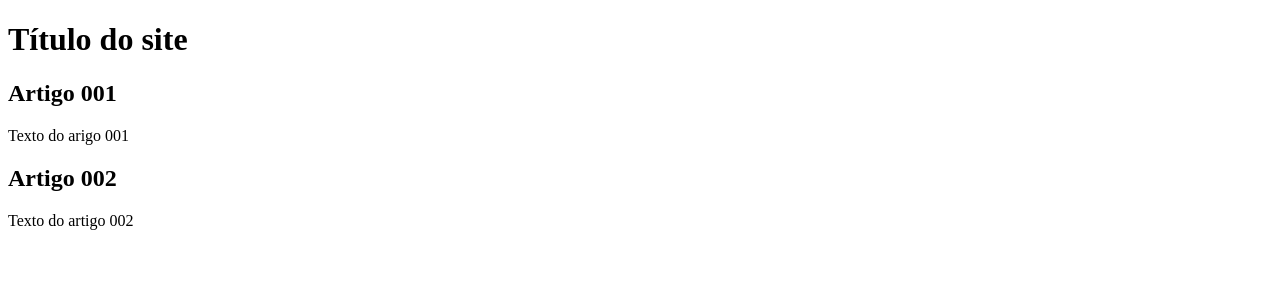
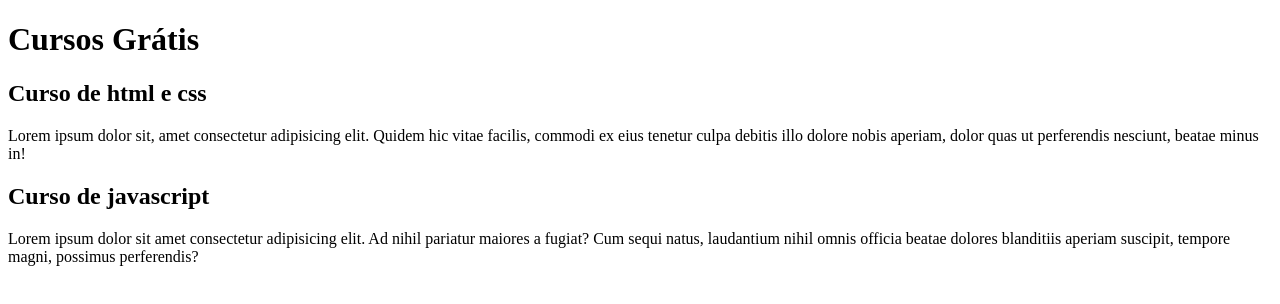
Before and after one commit to Hornbalonga/projeto-site, a plain HTML site: page index.html in a window 1280 px wide. Drawn offline with Linux system fonts and the light colour scheme.

Commit message:
Comecei a escrever p conteúdo

```diff
--- a/index.html
+++ b/index.html
@@ -1,23 +1,28 @@
 <!DOCTYPE html>
 <html lang="pt-br">
+
 <head>
     <meta charset="UTF-8">
     <meta name="viewport" content="width=device-width, initial-scale=1.0">
     <title>Título site</title>
 </head>
+
 <body>
     <main>
         <header>
-            <h1>Título do site</h1>
+            <h1>Cursos Grátis</h1>
         </header>
         <article>
-            <h2>Artigo 001</h2>
-            <p>Texto do arigo 001</p>
+            <h2>Curso de html e css</h2>
+            <p>Lorem ipsum dolor sit, amet consectetur adipisicing elit. Quidem hic vitae facilis, commodi ex eius
+                tenetur culpa debitis illo dolore nobis aperiam, dolor quas ut perferendis nesciunt, beatae minus in!
+            </p>
         </article>
         <article>
-            <h2>Artigo 002</h2>
-            <p>Texto do artigo 002</p>
+            <h2>Curso de javascript</h2>
+            <p>Lorem ipsum dolor sit amet consectetur adipisicing elit. Ad nihil pariatur maiores a fugiat? Cum sequi natus, laudantium nihil omnis officia beatae dolores blanditiis aperiam suscipit, tempore magni, possimus perferendis?</p>
         </article>
     </main>
 </body>
+
 </html>
```
